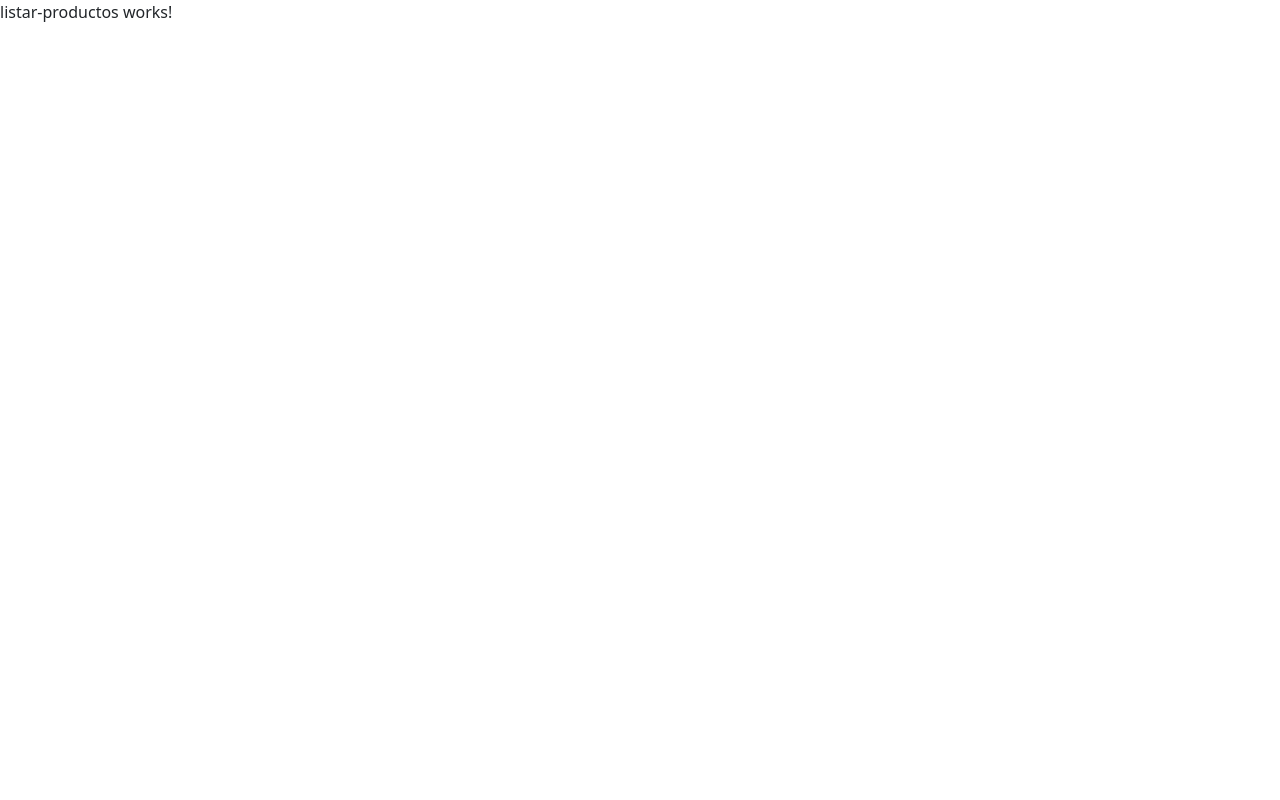
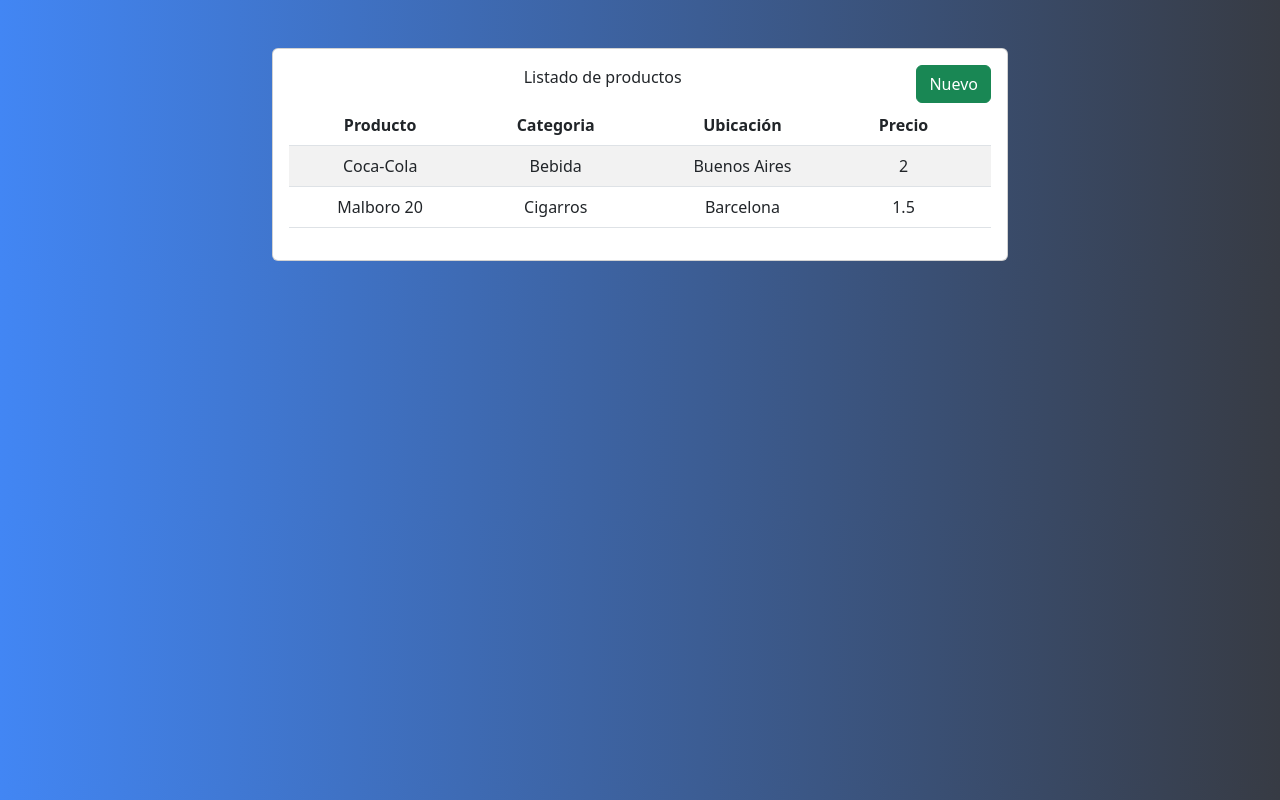
Before and after one commit to Asdex1240/CRUD-Angular---Node---MEAN, an Angular app in the folder cliente/: page / in a window 1280 px wide. Built offline with nearby package versions, Linux system fonts and the light colour scheme.

Commit message:
Listamos productos en el HTML

```diff
--- a/cliente/src/app/components/listar-productos/listar-productos.component.html
+++ b/cliente/src/app/components/listar-productos/listar-productos.component.html
@@ -1 +1,40 @@
-<p>listar-productos works!</p>
+
+<div class="container mt-5">
+    <div class="row">
+        <div class="col-lg-8 offset-lg-2">
+            <div class="card">
+                <div class="card-body text-center">
+                    <span>Listado de productos</span>
+                    <button class="btn btn-success float-end">Nuevo</button>
+                    <table class="table table-striped mt-3">
+                        <thead>
+                          <tr>
+                            <th scope="col">Producto</th>
+                            <th scope="col">Categoria</th>
+                            <th scope="col">Ubicación</th>
+                            <th scope="col">Precio</th>
+                            <th scope="col"></th>
+                          </tr>
+                        </thead>
+                        <tbody>
+                          <tr>
+                            <td>Coca-Cola</td>
+                            <td>Bebida</td>
+                            <td>Buenos Aires</td>
+                            <td>2</td>
+                            <td></td>
+                          </tr>
+                          <tr>
+                            <td>Malboro 20</td>
+                            <td>Cigarros</td>
+                            <td>Barcelona</td>
+                            <td>1.5</td>
+                            <td></td>
+                          </tr>
+                        </tbody>
+                      </table>
+                </div>
+            </div>
+        </div>
+    </div>
+</div>
--- a/cliente/src/styles.css
+++ b/cliente/src/styles.css
@@ -1 +1,6 @@
 /* You can add global styles to this file, and also import other style files */
+body {
+    background: #373B44;  /* fallback for old browsers */
+    background: -webkit-linear-gradient(to right, #4286f4, #373B44);  /* Chrome 10-25, Safari 5.1-6 */
+    background: linear-gradient(to right, #4286f4, #373B44); /* W3C, IE 10+/ Edge, Firefox 16+, Chrome 26+, Opera 12+, Safari 7+ */
+}
```
